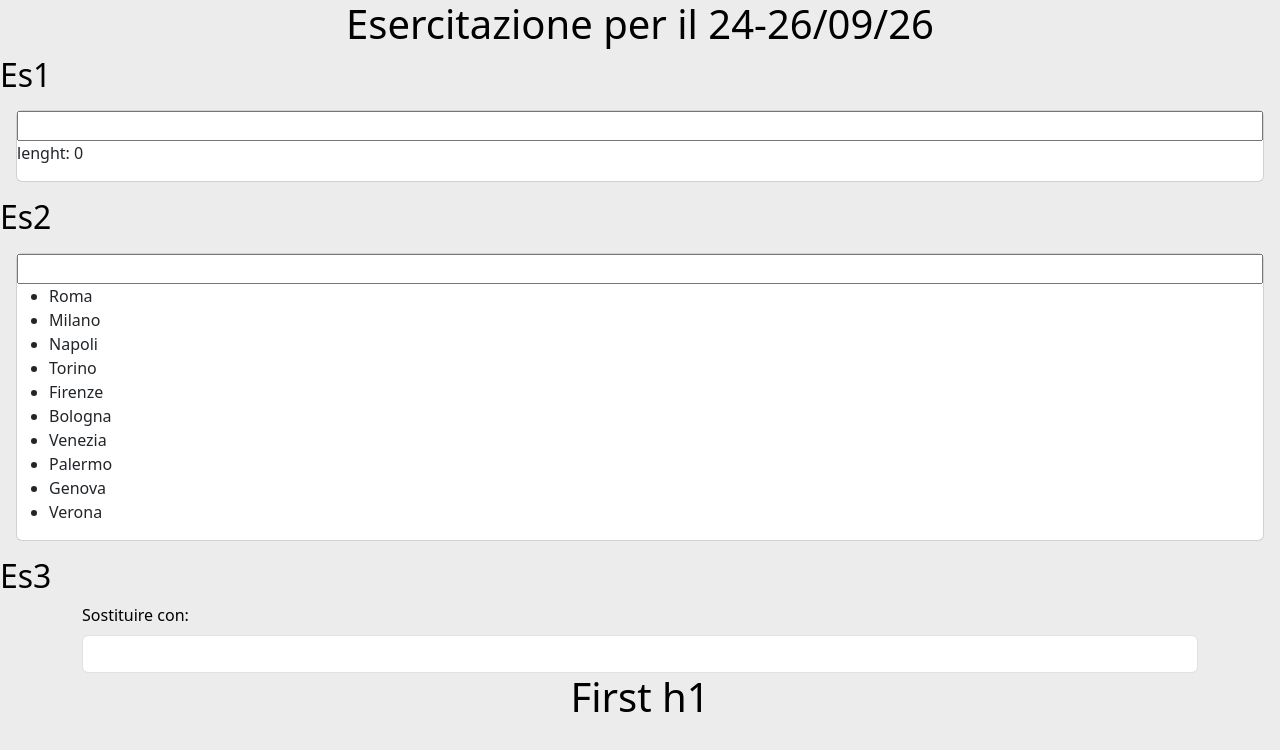
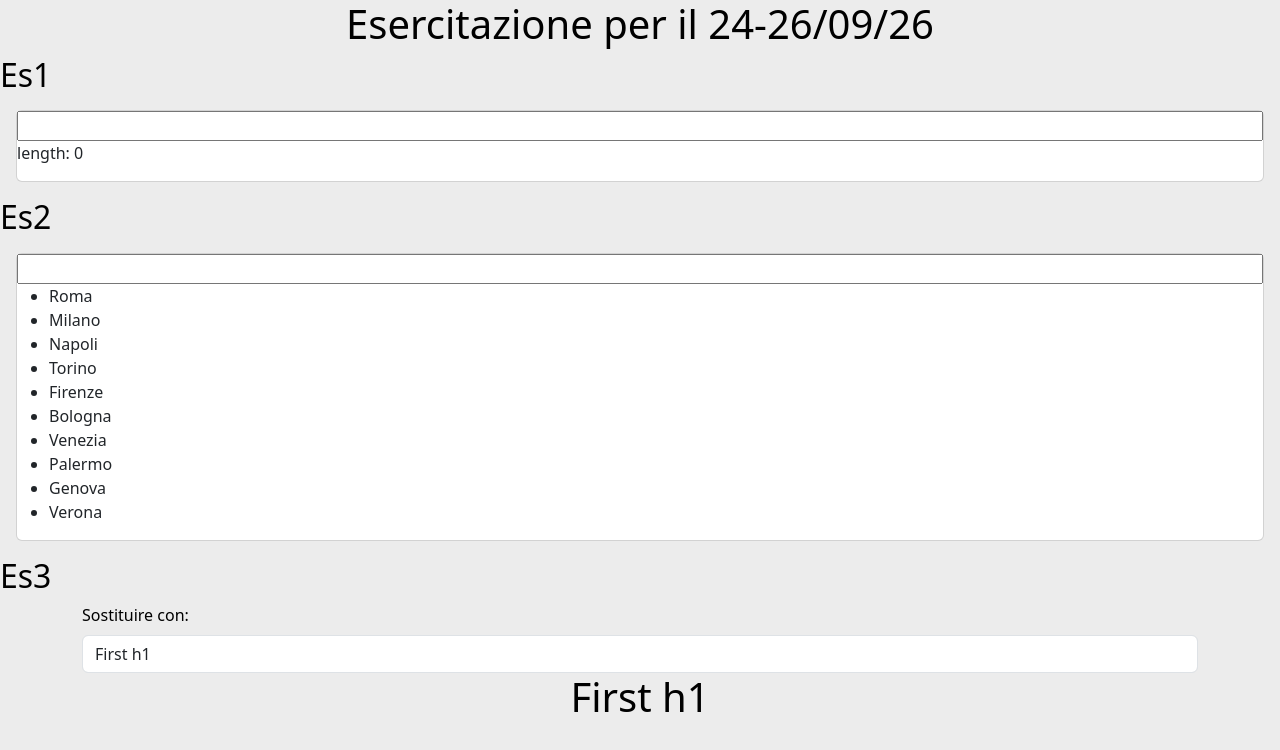
Before and after one commit to PasqualeGZavatta/react-binding, a React (Vite) app: page / in a window 1280 px wide. Shown: the top 750 px of the page. Built offline with nearby package versions, Linux system fonts and the light colour scheme.

Commit message:
rifinitura

```diff
--- a/src/components/layouts/MainContent.jsx
+++ b/src/components/layouts/MainContent.jsx
@@ -22,7 +22,7 @@ export default function MainContent() {
             <hr />
             <Lista /> */}
 
-      {/** Esrcitazione n2*/}
+      {/** Esercitazione n2*/}
       <h2>Es1</h2>
       <ContatoreCaratteri />
 
--- a/src/components/ui/ContatoreCaratteri.jsx
+++ b/src/components/ui/ContatoreCaratteri.jsx
@@ -12,7 +12,7 @@ export default function ContatoreCaratteri() {
           value={stringa}
           onChange={(e) => setString(e.target.value)}
         />
-        <p>lenght: {stringa.trim().length}</p>
+        <p>length: {stringa.trim().length}</p>
       </div>
     </>
   );
--- a/src/components/ui/secondaEs/Counter.jsx
+++ b/src/components/ui/secondaEs/Counter.jsx
@@ -17,7 +17,7 @@ export default function Counter() {
         <>
             <section>
                 <p className="text-center display-1 "> {count}</p>
-                <div className="flex text-center">
+                <div className="d-flex justify-content-center gap-2">
 
                     <button className="btn btn-primary "
                         onClick={handleIncrement}
--- a/src/components/ui/secondaEs/FiltraNomi.jsx
+++ b/src/components/ui/secondaEs/FiltraNomi.jsx
@@ -8,22 +8,17 @@ export default function FiltraNomi() {
     item.toLowerCase().includes(nomeCittà.toLowerCase()),
   );
 
-  console.log(citta);
-
   return (
     <>
       <div className="card m-3">
         <input
           type="text"
-          name=""
-          id=""
+          value={nomeCittà}
           onChange={(e) => setNomeCittà(e.target.value)}
         />
         <ul>
           {filteredCity.map((city, index) => (
-            <li
-              key={index}
-              value={nomeCittà}>
+            <li key={index}>
               {city}
             </li>
           ))}
--- a/src/components/ui/secondaEs/SostituzioneTesto.jsx
+++ b/src/components/ui/secondaEs/SostituzioneTesto.jsx
@@ -6,16 +6,11 @@ export default function SostituzioneTesto() {
   return (
     <>
       <div className="container mb-3">
-        <label
-          className="form-label"
-          htmlFor="">
-          Sostituire con:{" "}
-        </label>
+        <label className="form-label">Sostituire con: </label>
         <input
           className="form-control"
           type="text"
-          name=""
-          id=""
+          value={newString}
           onChange={(e) => setNewString(e.target.value)}
         />
 
```
